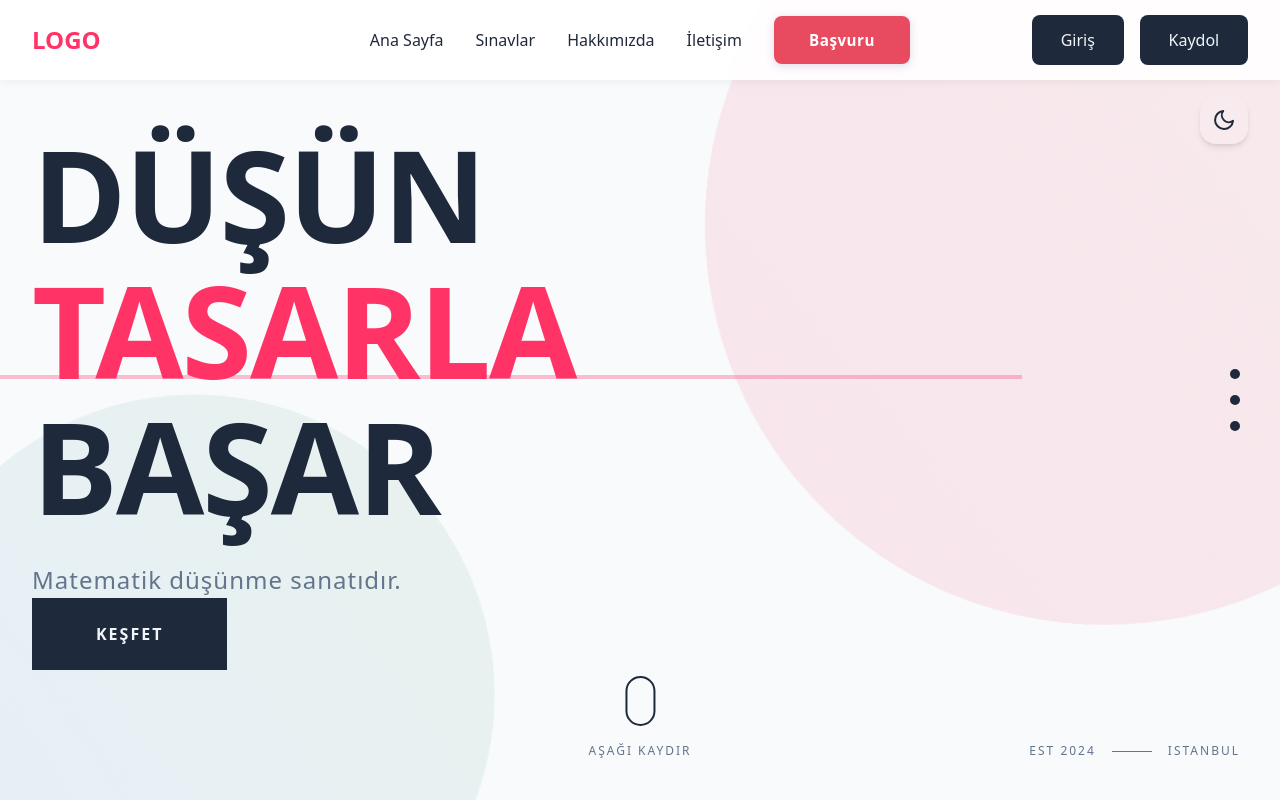
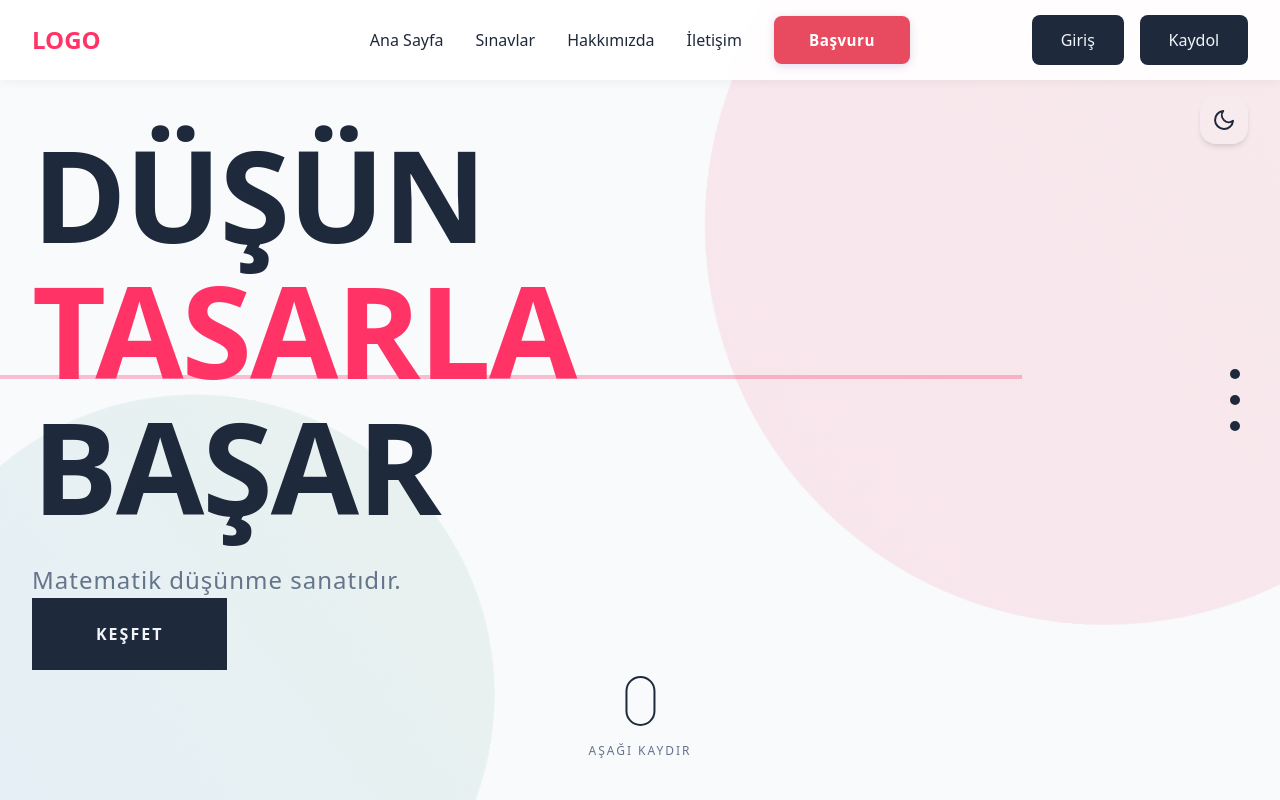
Before and after one commit to alifuatakbas/e-math-frontend, a Next.js app: page / in a window 1280 px wide. Shown: the top 800 px of the page. Built offline with nearby package versions, Linux system fonts and the light colour scheme.

Commit message:
Login düzeni

```diff
--- a/app/components/Hero.tsx
+++ b/app/components/Hero.tsx
@@ -80,9 +80,6 @@ const Hero = () => {
         </div>
 
         <div className={styles.cornerInfo}>
-          <div className={styles.cornerText}>EST 2024</div>
-          <div className={styles.cornerLine}></div>
-          <div className={styles.cornerText}>ISTANBUL</div>
         </div>
       </div>
     </section>
```
